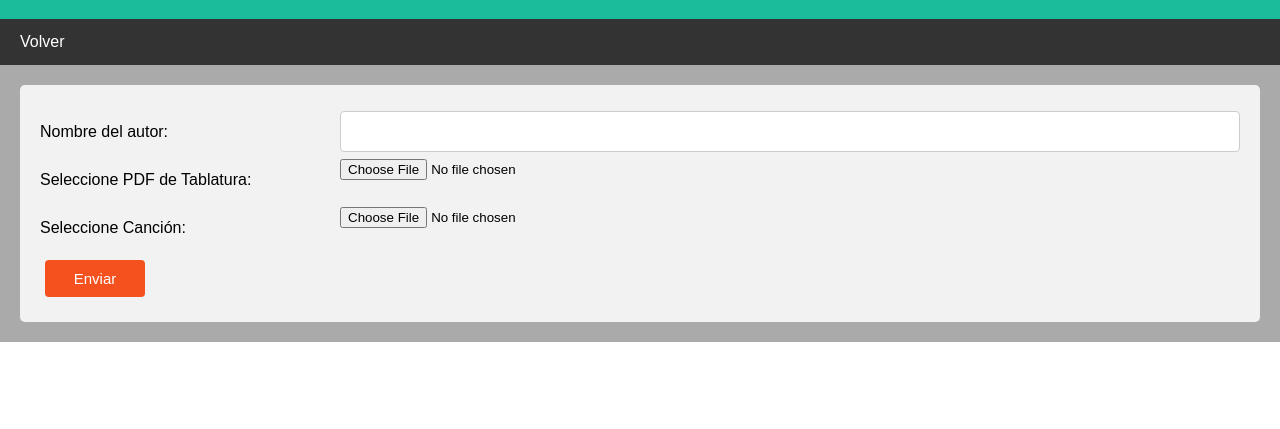
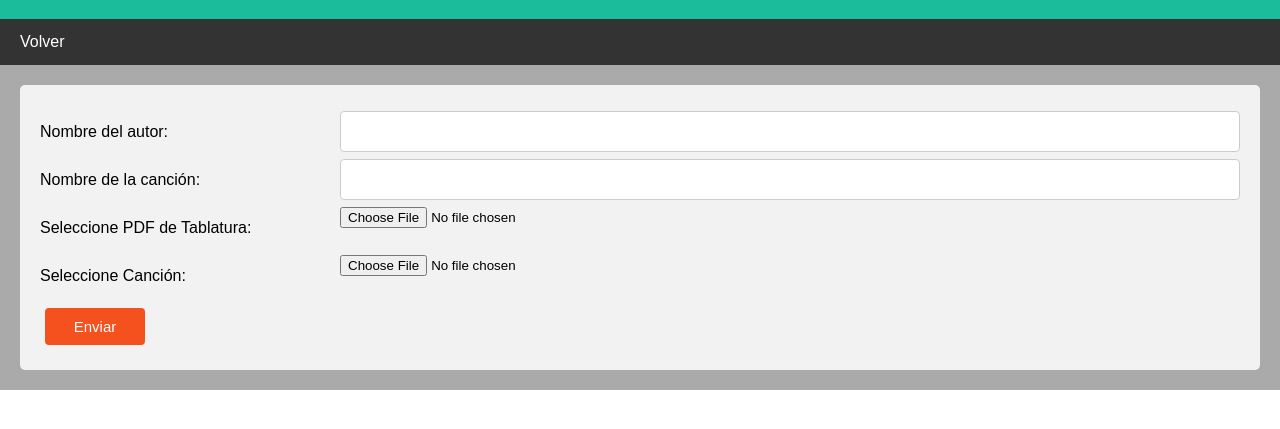
Before and after one commit to horaciomathias/OBL2FIS, a website built with webpack: page src/crearTablatura.html in a window 1280 px wide. Shown: the part 95-524 px from the top of the page. Built offline with nearby package versions, Linux system fonts and the light colour scheme.

Commit message:
minor: 0.2.2
Agrega campo nombre de cancion en formulario de creación de tablatura con validación de contenido

```diff
--- a/src/crearTablatura.html
+++ b/src/crearTablatura.html
@@ -28,6 +28,19 @@
                 type="text"
                 id="autor"
                 name="firstname"
+              />
+            </div>
+          </div>
+          <div class="row">
+            <div class="col-25">
+              <label for="fname" class="form-text">Nombre de la canción:</label>
+            </div>
+            <div class="col-75">
+              <input
+                class="form-text"
+                type="text"
+                id="song"
+                name="songName"
               />
             </div>
           </div>
--- a/src/crearTablatura.js
+++ b/src/crearTablatura.js
@@ -3,7 +3,13 @@ function validateForm() {
   valido = true;
   x = document.forms["myForm"]["autor"].value;
   if (x == "" || x == null) {
-    alert("Debe completar el nombre");
+    alert("Debe completar el nombre del autor");
+    return false;
+  }
+
+  x = document.forms["myForm"]["song"].value;
+  if (x == "" || x == null) {
+    alert("Debe completar el nombre de la canción");
     return false;
   }
 
```
